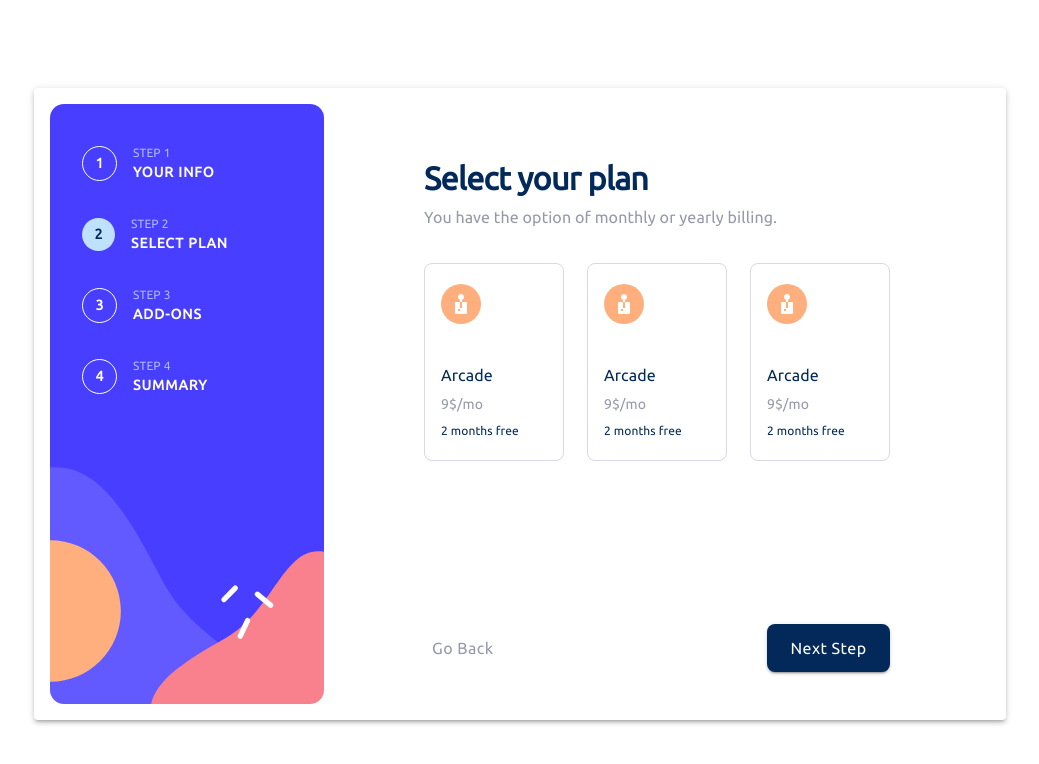
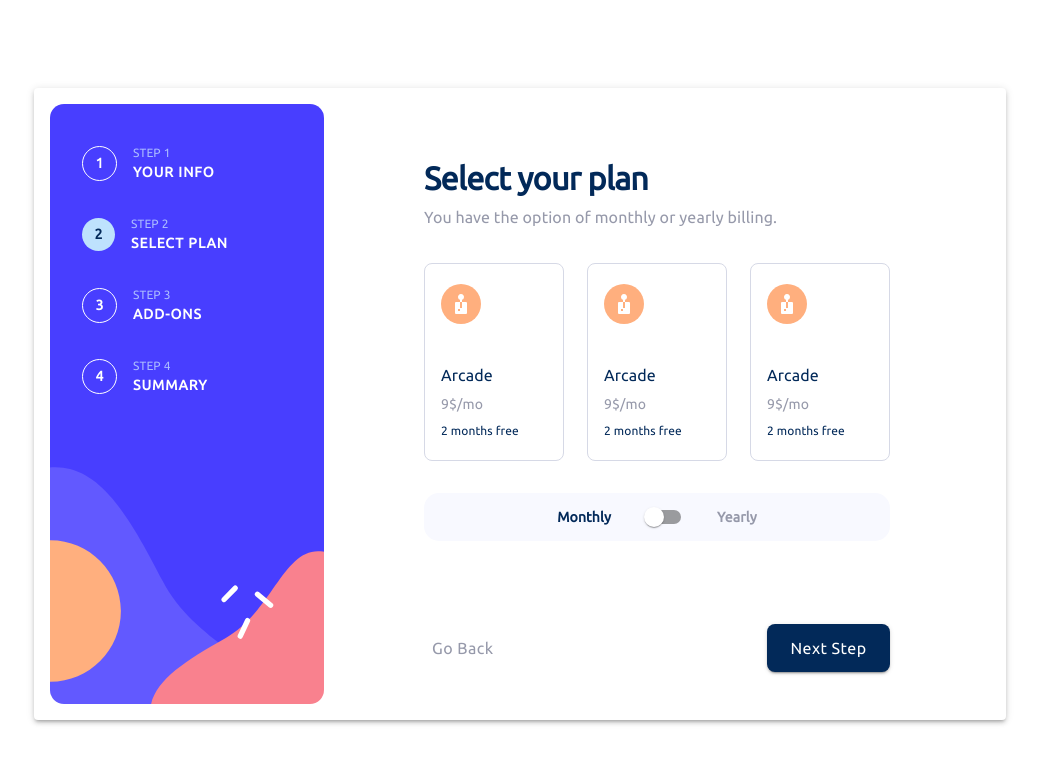
Before and after one commit to neda-pro/multi-step-form, a React (Vite) app: page /plan in a window 1280 px wide. Shown: the top 764 px of the page, without its empty margins (120-1159 px from the left). Built offline with nearby package versions, Linux system fonts and the light colour scheme.

Commit message:
PlanSwitch component completed

```diff
--- /dev/null
+++ b/src/components/PlanSwitch.jsx
@@ -0,0 +1,42 @@
+import { Box, Switch, Typography } from "@mui/material";
+
+const PlanSwitch = ({ sx, isYearly, onChange }) => {
+  return (
+    <Box
+      sx={{
+        bgcolor: "#F8F9FF",
+        height: "48px",
+        borderRadius: "15px",
+        display: "flex",
+        justifyContent: "center",
+        alignItems: "center",
+        gap: "24px",
+        ...sx,
+      }}
+    >
+      <Typography
+        sx={{
+          color: isYearly ? "#9699AA" : "#022959",
+          fontFamily: "Ubuntu",
+          fontSize: "14px",
+          fontWeight: 700,
+        }}
+      >
+        Monthly
+      </Typography>
+      <Switch onChange={onChange} />
+      <Typography
+        sx={{
+          color: isYearly ? "#022959" : "#9699AA",
+          fontFamily: "Ubuntu",
+          fontSize: "14px",
+          fontWeight: 700,
+        }}
+      >
+        Yearly
+      </Typography>
+    </Box>
+  );
+};
+
+export default PlanSwitch;
--- a/src/routes/plan.jsx
+++ b/src/routes/plan.jsx
@@ -8,6 +8,7 @@ import { Box } from "@mui/material";
 import { useNavigate } from "react-router-dom";
 import PlanTile from "../components/PlanTile";
 import ArcadeIcon from "../assets/images/icon-arcade.svg?react";
+import PlanSwitch from "../components/PlanSwitch";
 
 const Plan = () => {
   const { hideBack, hideNext, isConfirm, next, previous } = useSelector(
@@ -76,6 +77,11 @@ const Plan = () => {
             selected={false}
           />
         </Box>
+        <PlanSwitch
+          sx={{ marginTop: "32px" }}
+          isYearly={false}
+          onChange={() => console.log("changed")}
+        />
       </Box>
       <FooterButtons
         hideBack={hideBack}
```
